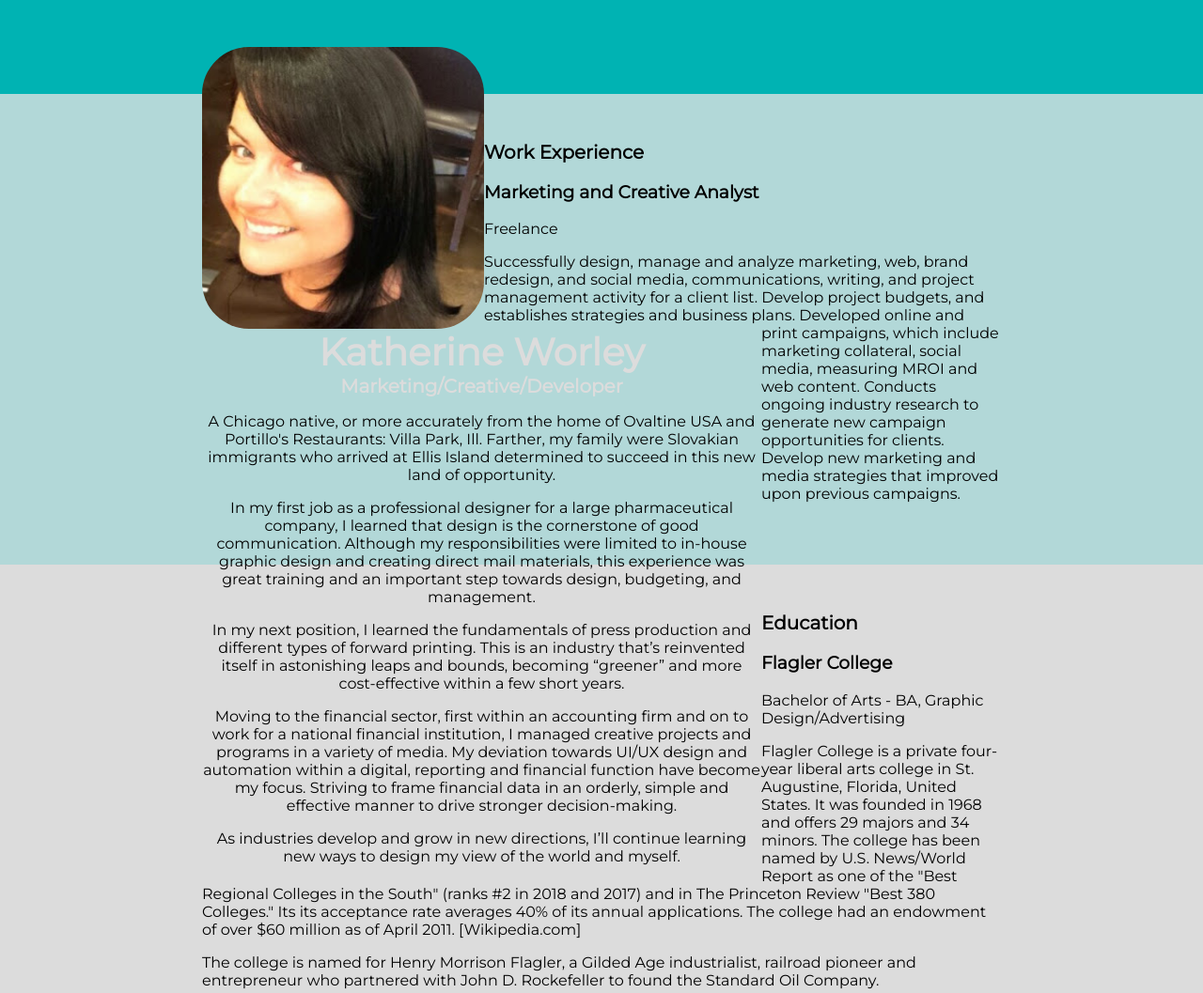
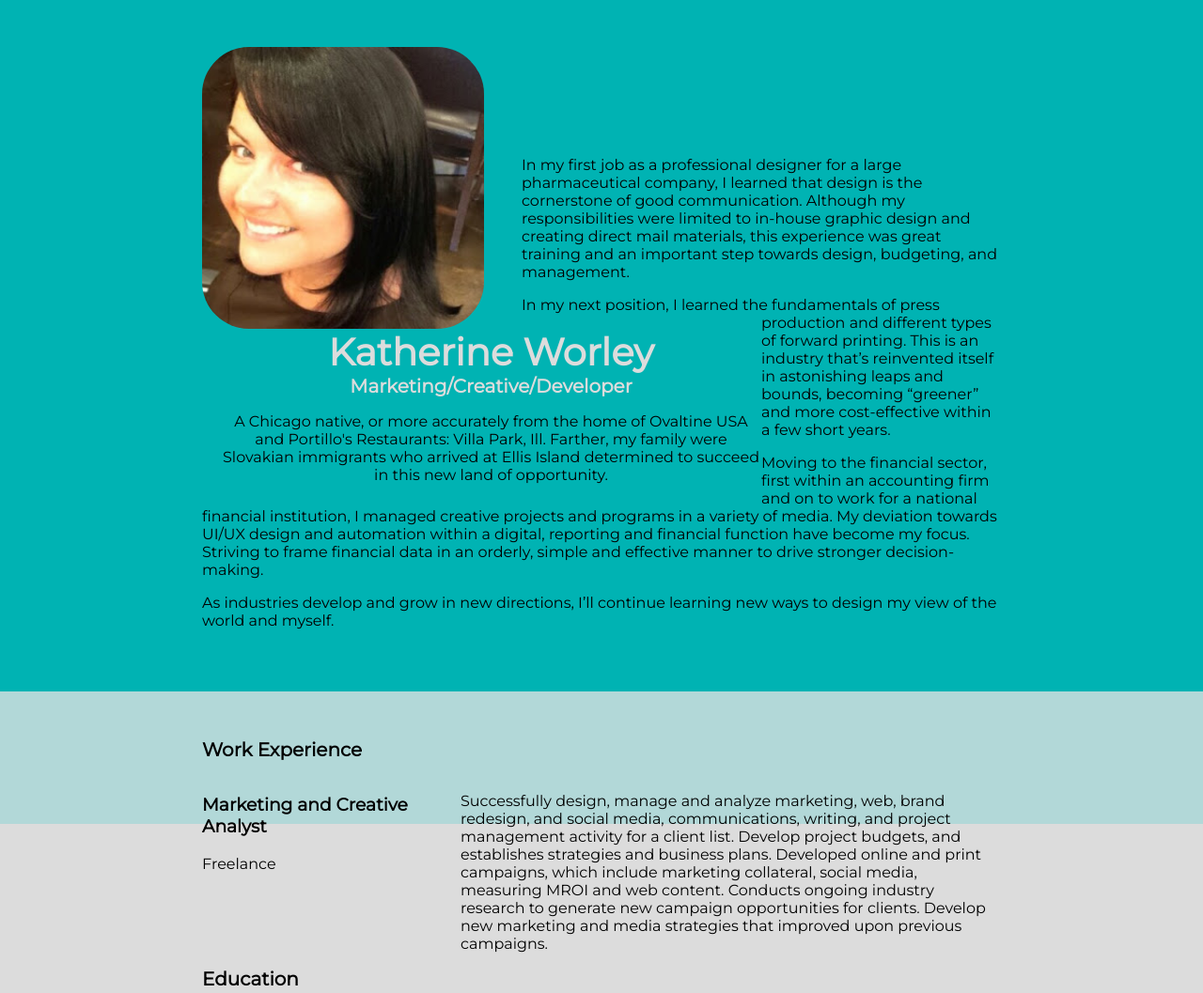
Before and after one commit to KatherineWorley/Basic_Site_Design, a plain HTML site: page index.html in a window 1280 px wide. Shown: the top 1057 px of the page at 94% size. Drawn offline with Linux system fonts and the light colour scheme.

Commit message:
working on type location

```diff
--- a/css/styles.css
+++ b/css/styles.css
@@ -38,11 +38,12 @@ h2 {
 .col-wide {
 	width: 70%;
 	float: left;
+	padding-left: 20px;
 }
 
 /*////////////////////////////Header and Footer */
 header, footer {
-	background: #00b3b3;
+	/*background: #00b3b3;*/
 }
 
 
@@ -59,8 +60,8 @@ header h1, header h2 {
 .profile-image {
 	width: 300px;
 	border-radius: 50px;
-/*	float: left;
-	margin-right: 40px;*/
+	float: left;
+	margin-right: 40px;
 }
 
 /*////////////////////////////Footer */
--- a/index.html
+++ b/index.html
@@ -8,15 +8,25 @@
     <link rel="stylesheet" href="css/styles.css">
 </head>
 <body>
-    <!-- // Intro -->
+    <!-- // ******************************************* Intro -->
     <header>
         <div class="content-wrap">
                 <img class="profile-image col-narrow" src="images/katherineworley.jpg" alt="KatherineWorley">
+
                 <div class="col-wide">
                     <h1>Katherine Worley</h1>
                     <h2>Marketing/Creative/Developer</h2>
                     <p>A Chicago native, or more accurately from the home of Ovaltine USA and Portillo's Restaurants: Villa Park, Ill. Farther, my family were Slovakian immigrants who arrived at Ellis Island determined to succeed in this new land of opportunity.</p>
+                </div>
+        </div>
+    </header>
+<!-- // ******************************************* Intro End -->
 
+
+    <main>
+<!-- ******************************************* About Section         -->
+        <section class="about">
+            <div class="content-wrap">
                     <p>In my first job as a professional designer for a large pharmaceutical company, I learned that design is the cornerstone of good communication. Although my responsibilities were limited to in-house graphic design and creating direct mail materials, this experience was great training and an important step towards design, budgeting, and management.</p>
 
                     <p>In my next position, I learned the fundamentals of press production and different types of forward printing. This is an industry that’s reinvented itself in astonishing leaps and bounds, becoming “greener” and more cost-effective within a few short years.</p>
@@ -25,27 +35,30 @@
 
                     <p>As industries develop and grow in new directions, I’ll continue learning new ways to design my view of the world and myself.</p>
                 </div>
-        </div>
-    </header>
+        </section>
+<!-- ******************************************* End About Section  -->
 
-    <main>
-        <!-- // Work Experience -->
+
+<!-- // *******************************************Work Experience -->
         <section class="work">
             <div class="content-wrap">
             <h2>Work Experience</h2>
 
+            <div class="col-narrow">
                 <!-- Job Details: -->
                 <h3>Marketing and Creative Analyst</h3>
                 <p>Freelance</p>
+            </div>
 
+            <div class="col-wide">
                 <!-- Add as many paragraphs as you need. -->
                 <p>Successfully design, manage and analyze marketing, web, brand redesign, and social media, communications, writing, and project management activity for a client list. Develop project budgets, and establishes strategies and business plans. Developed online and print campaigns, which include marketing collateral, social media, measuring MROI and web content. Conducts ongoing industry research to generate new campaign opportunities for clients. Develop new marketing and media strategies that improved upon previous campaigns.</p>
                 </div>
-            <!-- end of Job Details block. -->
+            </div>
         </section>
+<!-- ******************************************* end of Work Experience block. -->
 
-
-        <!-- // Education -->
+<!-- // ******************************************* Education -->
         <section class="eduction">
             <div class="content-wrap">
             <h2>Education</h2>
@@ -65,11 +78,12 @@
             <p>The Edison Electric Company powered the building with steam heat and 4,000 electric lights, making the Ponce one of the nation’s first electrified buildings. Louis Comfort Tiffany is credited with the building’s interior design including the stained glass and mosaics. [Flagler.edu]</p>
 
             </div>
-            <!-- End of school details. -->
         </section>
     </main>
+<!-- ******************************************* End of school details. -->
 
-    <!-- // Footer & contact info -->
+
+<!-- ******************************************* // Footer & contact info -->
     <footer>
         <div class="content-wrap">
         <h2>Shoot me a note.</h2>
@@ -84,5 +98,6 @@
             </div>
         </div>
     </footer>
+<!-- ******************************************* // End of Footer & contact info -->
 </body>
 </html>
```
Lines whose indentation alone changed are shown as unchanged.
